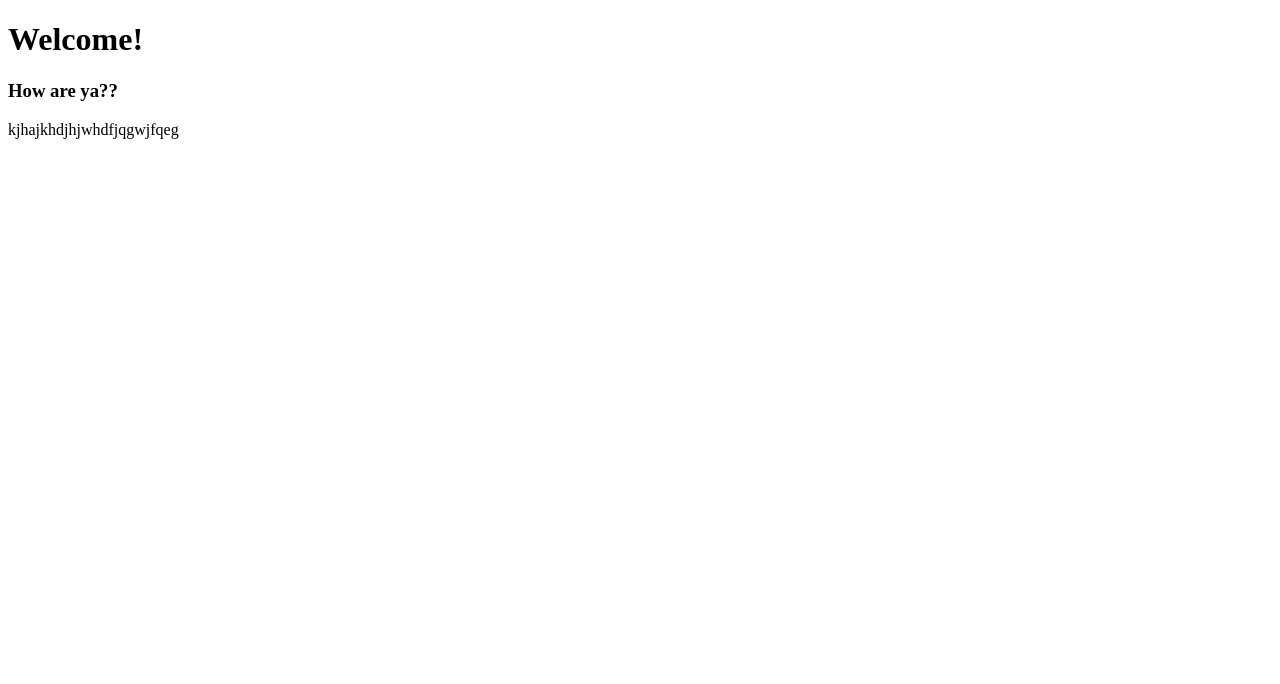
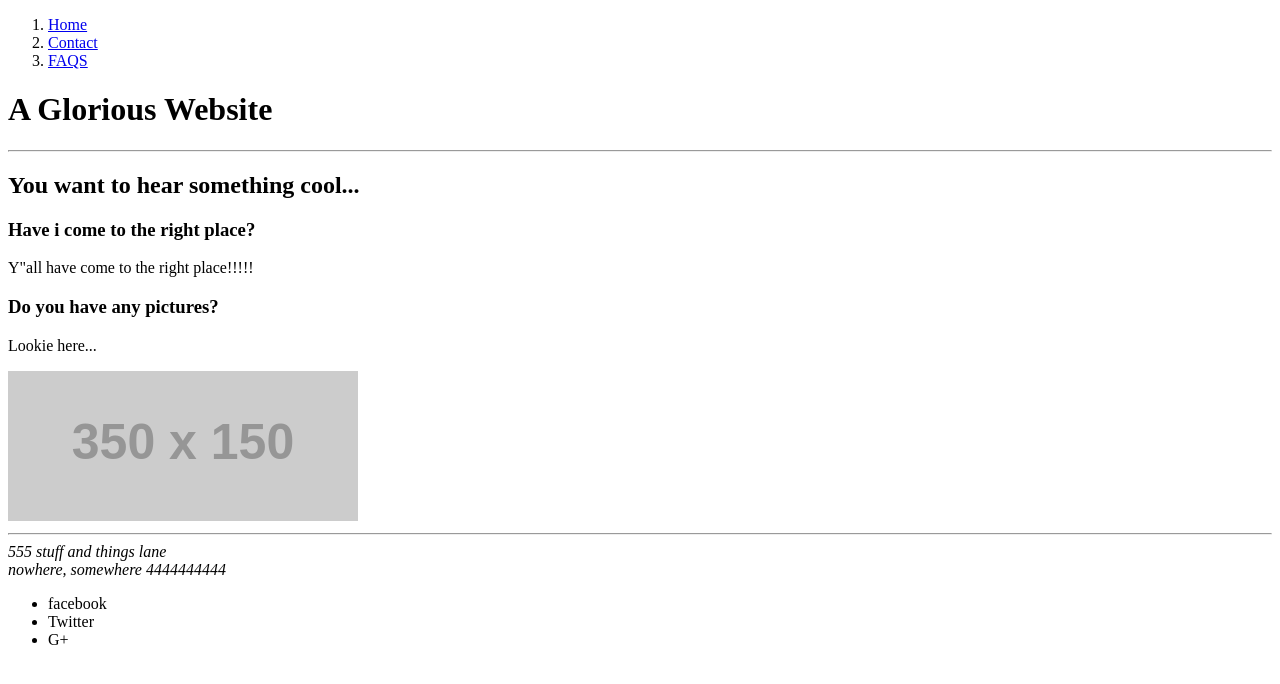
Before and after one commit to legoboyjr/a-website, a plain HTML site: page index.html in a window 1280 px wide. Drawn offline with Linux system fonts and the light colour scheme; placeholder pictures from the web are drawn by us.

Commit message:
basic home page created

```diff
--- a/index.html
+++ b/index.html
@@ -7,8 +7,41 @@
     <title>a-website</title>
 </head>
 <body>
-    <h1>Welcome!</h1>
-    <h3>How are ya??</h3>
-    <p>kjhajkhdjhjwhdfjqgwjfqeg</p>
+    <header>
+        <nav>
+            <ol>
+                <li><a href="#">Home</a></li>
+                <li><a href="#">Contact</a></li>
+                <li><a href="#">FAQS</a></li>
+            </ol>
+        </nav>
+        <h1>A Glorious Website</h1>
+    </header>
+<hr />
+    <main>
+        <h2>You want to hear something cool...</h2>
+        <section>
+                <h3>Have i come to the right place?</h3>
+                <p>Y"all have come to the right place!!!!!</p>
+        </section>
+        <section>
+            <h3>Do you have any pictures?</h3>
+            <p>Lookie here...</p>
+            <img src="https://via.placeholder.com/350x150" alt="some amazing image"/>
+        </section>
+    </main>
+<hr />
+</body>
+    <footer>
+        <address>
+            555 stuff and things lane <br />
+            nowhere, somewhere 4444444444
+        </address>
+        <ul>
+            <li>facebook</li>
+            <li>Twitter</li>
+            <li>G+</li>
+        </ul>
+    </footer>
 </body>
 </html>
```
